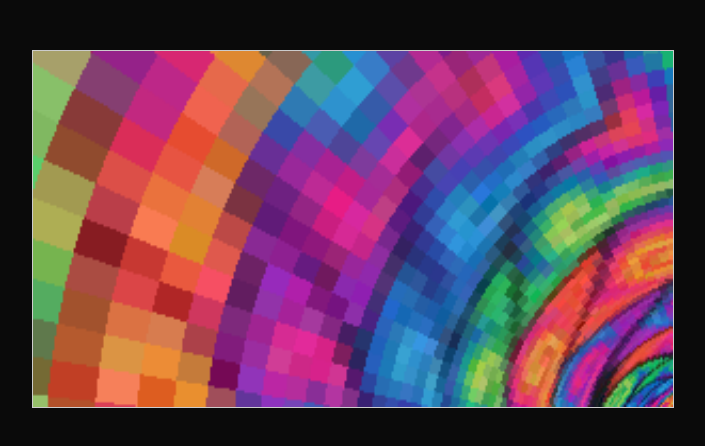
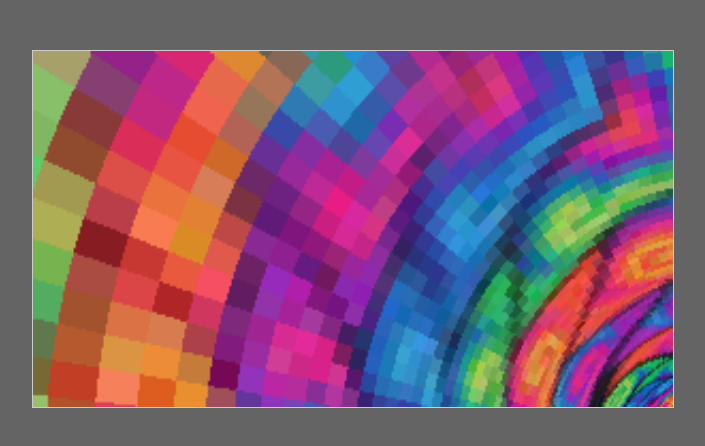
Before and after one commit to BangKarlsen/tunnel, a plain HTML site: page index.html in a window 1280 px wide. Shown: the whole page, without its empty margins (287-992 px from the left). Drawn offline with Linux system fonts and the light colour scheme; animation ran at ten frames a second.

Commit message:
Pleasing amigais bg color

```diff
--- a/app.css
+++ b/app.css
@@ -6,7 +6,7 @@ body {
     display: flex;
     justify-content: center;
     margin: 50px;
-    background: rgb(10, 10, 10);
+    background: rgb(100, 100, 100);
 }
 
 canvas {
```
